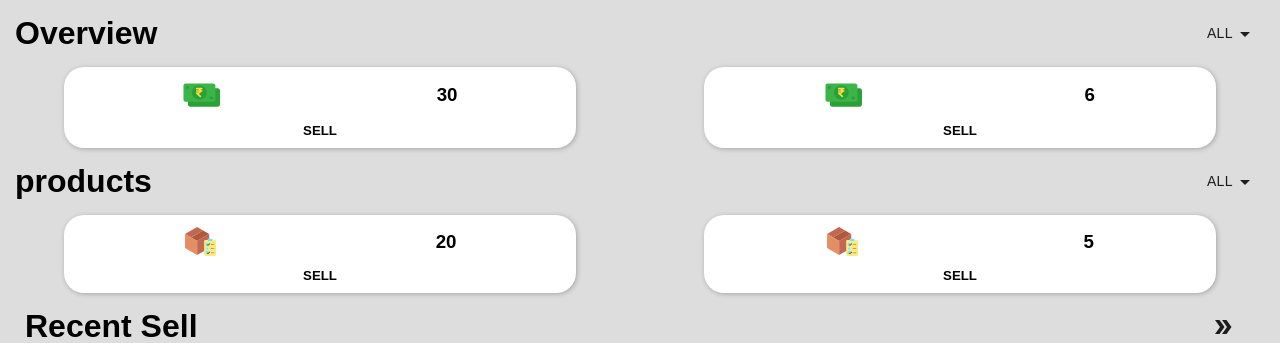
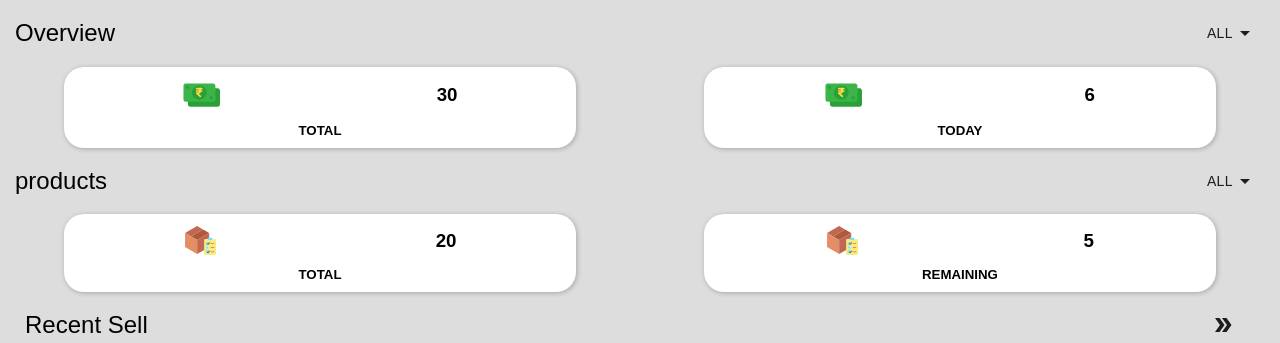
Before and after one commit to MohamedJakkariya/sell-app, a Next.js app: page / in a window 1280 px wide. Shown: the top 343 px of the page. Built offline with nearby package versions, Linux system fonts and the light colour scheme.

Commit message:
enhanced front end home page

```diff
--- a/src/components/CardInfo.tsx
+++ b/src/components/CardInfo.tsx
@@ -3,14 +3,14 @@
 import styled from 'styled-components';
 import { CardInfoProps } from '../types';
 
-const CardInfo: React.FC<CardInfoProps> = ({ amount, image }) => {
+const CardInfo: React.FC<CardInfoProps> = ({ amount, image, title }) => {
 	return (
 		<Container>
 			<Money>
 				<img src={`/img/${image}.svg`} alt={image} />
 				<h3>{amount}</h3>
 			</Money>
-			<Label>SELL</Label>
+			<Label>{title}</Label>
 		</Container>
 	);
 };
--- a/src/pages/index.tsx
+++ b/src/pages/index.tsx
@@ -111,8 +111,8 @@ export default function Home<Props>() {
 						</Header>
 
 						<OverviewBody>
-							<CardInfo amount={30.0} image='money' />
-							<CardInfo amount={6} image='money' />
+							<CardInfo amount={30.0} image='money' title='TOTAL' />
+							<CardInfo amount={6} image='money' title='TODAY' />
 						</OverviewBody>
 					</Overview>
 
@@ -164,8 +164,8 @@ export default function Home<Props>() {
 						</Header>
 
 						<ProductsBody>
-							<CardInfo amount={20} image='stockBox' />
-							<CardInfo amount={5} image='stockBox' />
+							<CardInfo amount={20} image='stockBox' title='TOTAL' />
+							<CardInfo amount={5} image='stockBox' title='REMAINING' />
 						</ProductsBody>
 					</Products>
 
@@ -235,8 +235,10 @@ const Header = styled.div`
 	padding: 15px;
 	align-items: center;
 
-	.icon {
-		font-weight: 300;
+	.icon,
+	h1 {
+		font-weight: 400;
+		font-size: 24px;
 	}
 `;
 
--- a/src/types/index.ts
+++ b/src/types/index.ts
@@ -15,6 +15,7 @@ interface CardExpandProps {
 interface CardInfoProps {
 	amount: number;
 	image: string;
+	title: string;
 }
 
 interface LabelInfoProps {
```
